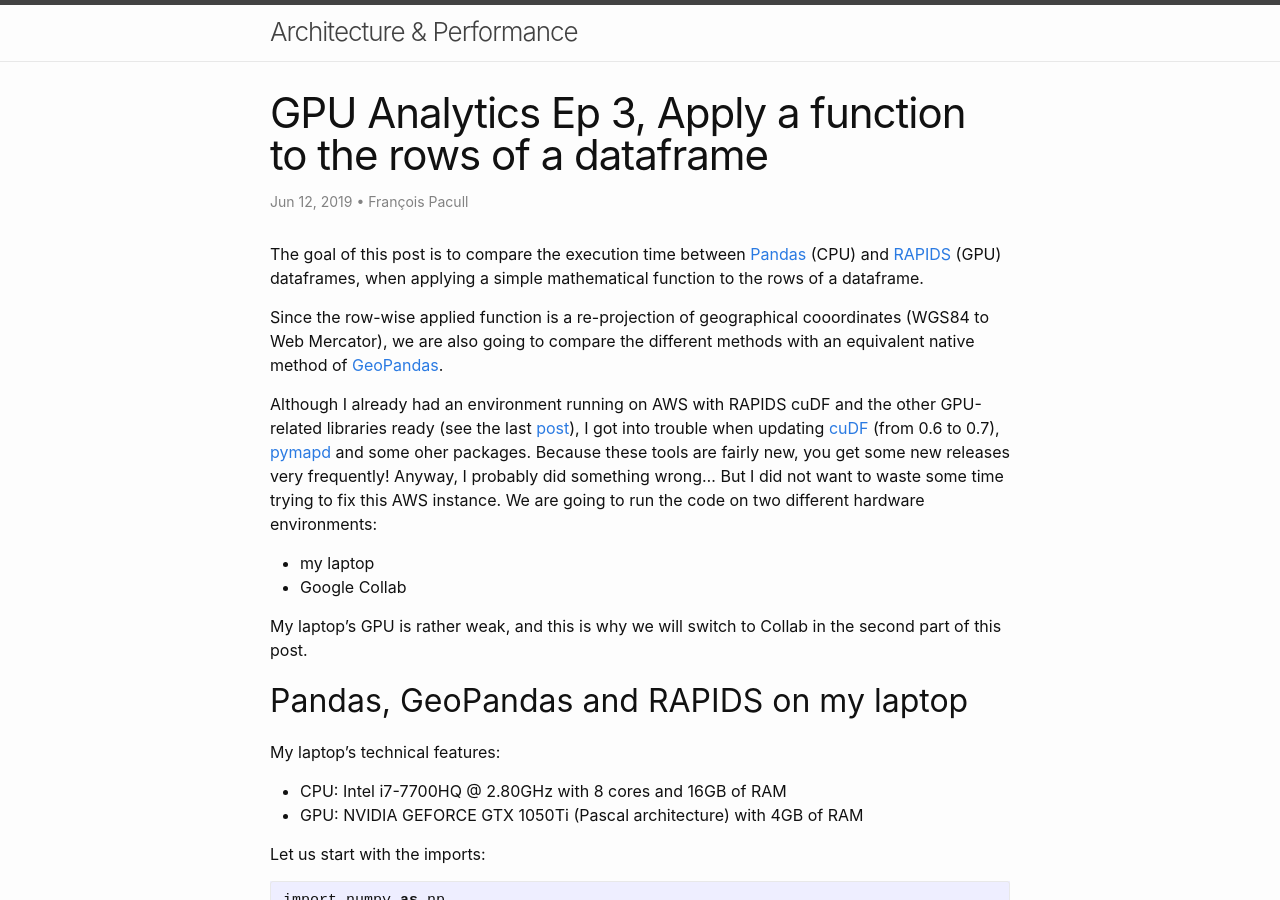
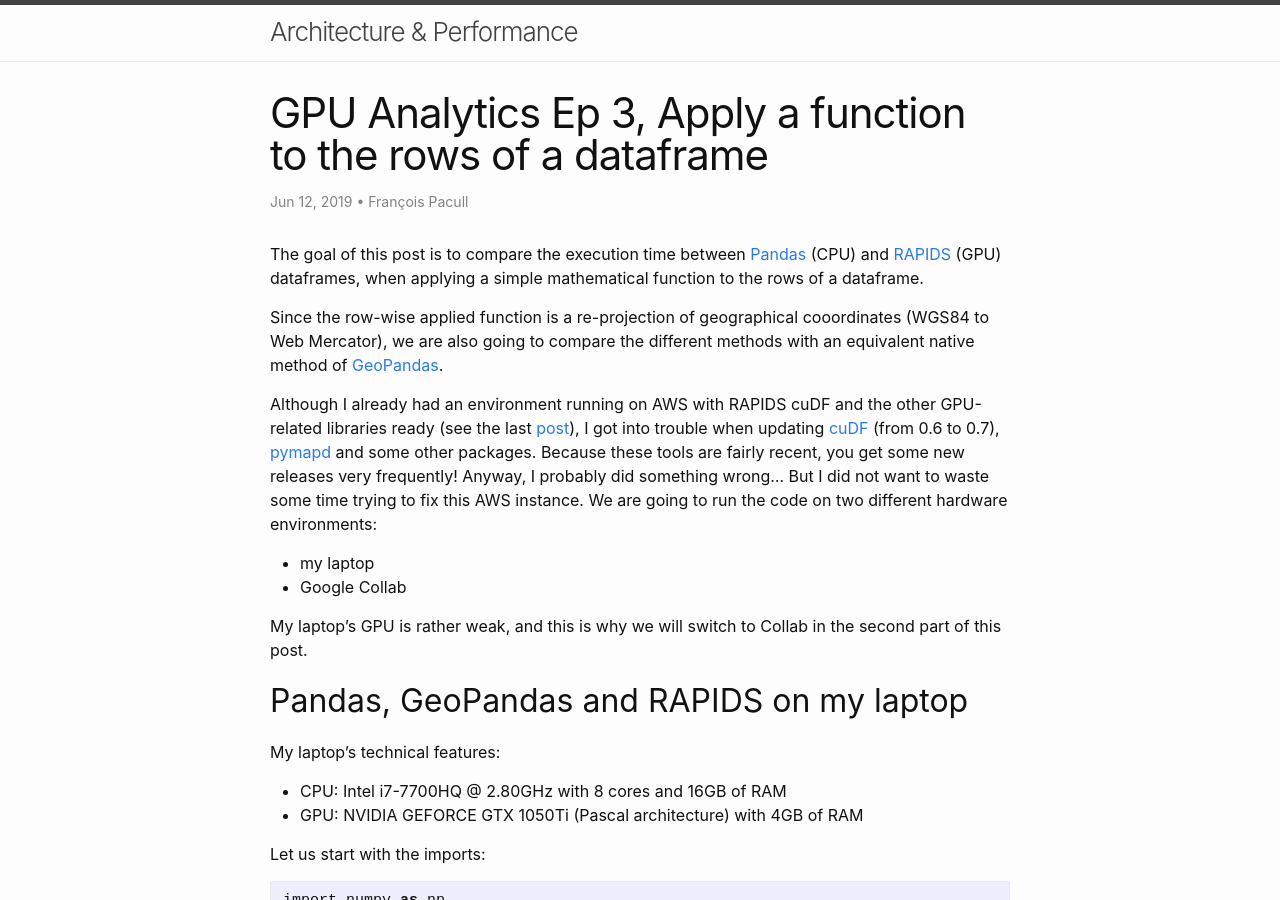
Before and after one commit to aetperf/aetperf.github.io, a Jekyll site: the page built from _posts/2019-06-12-GPU-Analytics_Ep-3,-Apply-a-function-to-the-rows-of-a-dataframe.md, in a window 1280 px wide and 900 px high. Built offline with Jekyll 4.4.1, drawn with Linux system fonts in a browser that asks for light colours; some of the changed text lies outside the part shown.

Commit message:
minor updates

````diff
--- a/_posts/2019-06-12-GPU-Analytics_Ep-3,-Apply-a-function-to-the-rows-of-a-dataframe.md
+++ b/_posts/2019-06-12-GPU-Analytics_Ep-3,-Apply-a-function-to-the-rows-of-a-dataframe.md
@@ -11,7 +11,7 @@
 Since the row-wise applied function is a re-projection of geographical cooordinates (WGS84  to Web Mercator), we are also going to compare the different methods with an equivalent native method of [GeoPandas](http://geopandas.org/).
 
 
-Although I already had an environment running on AWS with RAPIDS cuDF and the other GPU-related libraries ready (see the last [post](https://aetperf.github.io/2019/05/06/GPU-Analytics-Ep-2,-Load-some-data-from-OmniSci-into-a-GPU-dataframe.html)), I got into trouble when updating [cuDF](https://github.com/rapidsai/cudf) (from 0.6 to 0.7), [pymapd](https://github.com/omnisci/pymapd) and some oher packages. Because these tools are fairly new, you get some new releases very frequently! Anyway, I probably did something wrong... But I did not want to waste some time trying to fix this AWS instance. We are going to run the code on two different hardware environments:
+Although I already had an environment running on AWS with RAPIDS cuDF and the other GPU-related libraries ready (see the last [post](https://aetperf.github.io/2019/05/06/GPU-Analytics-Ep-2,-Load-some-data-from-OmniSci-into-a-GPU-dataframe.html)), I got into trouble when updating [cuDF](https://github.com/rapidsai/cudf) (from 0.6 to 0.7), [pymapd](https://github.com/omnisci/pymapd) and some other packages. Because these tools are fairly recent, you get some new releases very frequently! Anyway, I probably did something wrong... But I did not want to waste some time trying to fix this AWS instance. We are going to run the code on two different hardware environments:
 - my laptop
 - Google Collab
 
@@ -635,7 +635,7 @@
 
 However, note that sometimes we get a K80 instead of T4 GPU instance. Then you need to reset it until you get a T4 (*Runtime > Reset all runtimes*). Also, the CPU is a dual core Intel Xeon @ 2.20GHz (12 GB RAM).
 
-Now we are going to install [miniconda](https://docs.conda.io/en/latest/miniconda.html) and install the required packages:
+Now we are going to install [miniconda](https://docs.conda.io/en/latest/miniconda.html) and the other required packages:
 
 
 ```python
@@ -836,4 +836,4 @@
 
 ![png](/img/2019-06-12_01/output_22_0.png)
 
-Conclusion: Numba and cuDFs are awesome!!
+Conclusion: Numba and cuDFs are **awesome**!!
````
Also changed, not shown: other parts of _posts/2019-06-12-GPU-Analytics_Ep-3,-Apply-a-function-to-the-rows-of-a-dataframe.md (+1 -1 lines).
